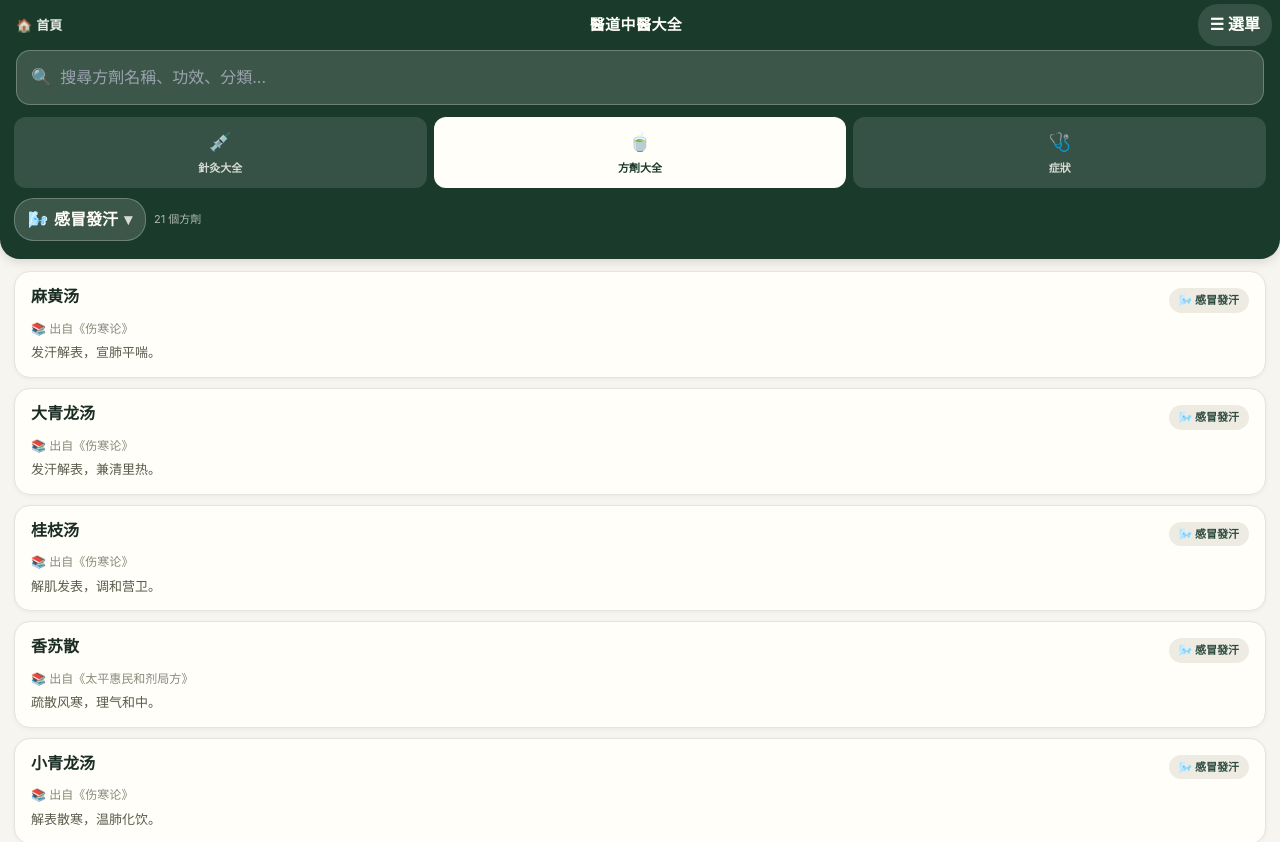
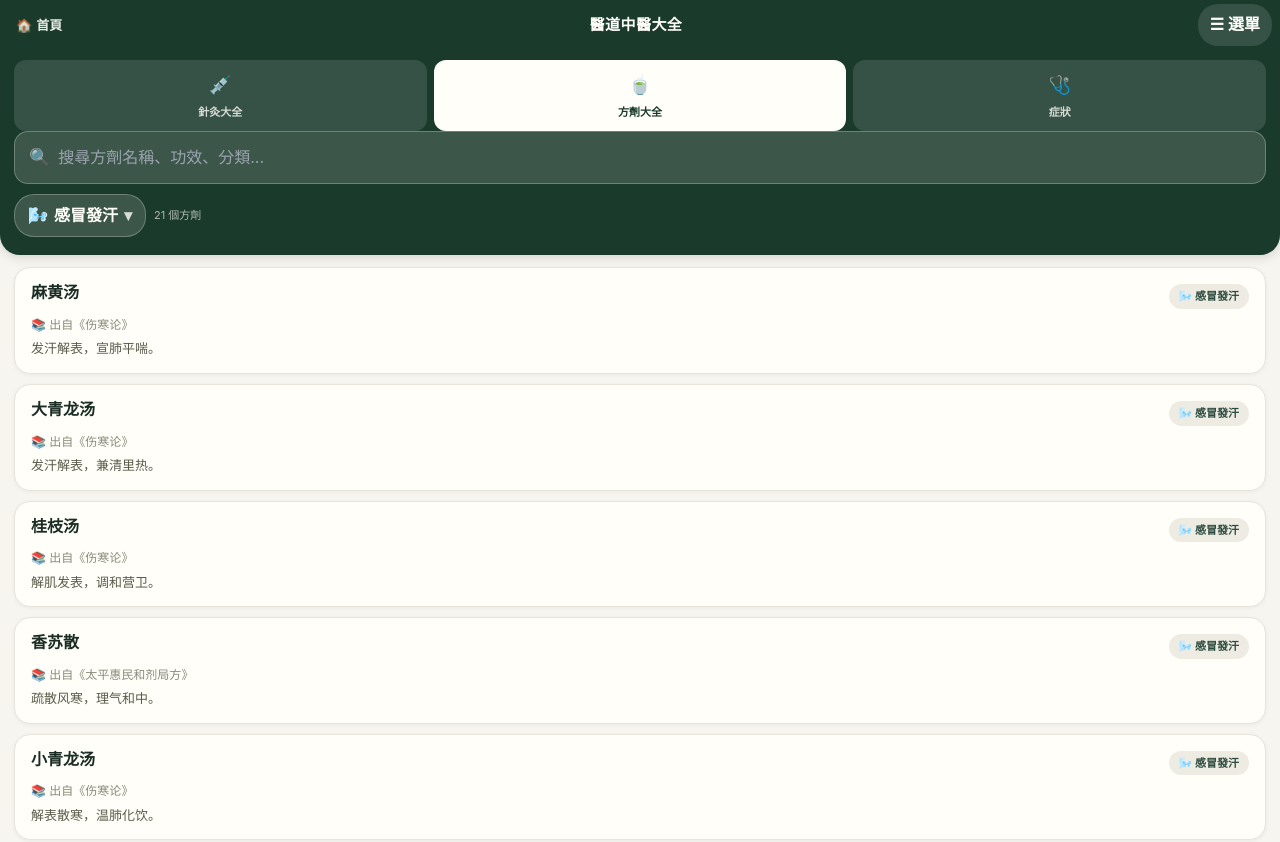
Before and after one commit to realtcmweb/tcm-knowledge-base, a Next.js app: page /en/db in a window 1280 px wide. Shown: the top 842 px of the page. Built offline with nearby package versions, Linux system fonts and the light colour scheme.

Commit message:
fix: search box above tabs for all 4 pages, unified header layout

```diff
--- a/app/[locale]/acu/page.tsx
+++ b/app/[locale]/acu/page.tsx
@@ -129,7 +129,7 @@ export default function AcupointsPage() {
         </div>
 
         {/* Search */}
-        <div style={{ padding: '0 16px' }}>
+        <div style={{ padding: '10px 14px 0' }}>
           <div style={{ display: 'flex', alignItems: 'center', gap: '8px', backgroundColor: 'rgba(255,254,249,0.15)', borderRadius: '14px', padding: '11px 14px', border: '1.5px solid rgba(255,254,249,0.25)' }}>
             <span style={{ fontSize: '16px', opacity: 0.8 }}>🔍</span>
             <input type="text" placeholder={loading ? '載入中...' : '搜尋穴位名稱、編碼...'} value={searchQuery} onChange={e => setSearchQuery(e.target.value)} disabled={loading} style={{ flex: 1, border: 'none', backgroundColor: 'transparent', outline: 'none', fontSize: '14px', color: '#FFFEF9' }} />
@@ -138,7 +138,7 @@ export default function AcupointsPage() {
         </div>
 
         {/* 3-Tab */}
-        <div style={{ display: 'flex', padding: '10px 14px 0', gap: '7px' }}>
+        <div style={{ display: 'flex', padding: '0 14px 0', gap: '7px' }}>
           {[{ href: '/acu', label: '針灸大全', emoji: '💉' }, { href: '/db', label: '方劑大全', emoji: '🍵' }, { href: '/symptoms', label: '症狀', emoji: '🩺' }].map(tab => (
             <Link key={tab.label} href={tab.href} style={{ flex: 1, padding: '9px 4px', backgroundColor: 'rgba(255,254,249,0.12)', color: 'rgba(255,254,249,0.8)', borderRadius: '12px', textDecoration: 'none', fontSize: '11px', fontWeight: 700, textAlign: 'center' }}>
               <div style={{ fontSize: '16px', marginBottom: '1px' }}>{tab.emoji}</div>
--- a/app/[locale]/db/page.tsx
+++ b/app/[locale]/db/page.tsx
@@ -203,12 +203,36 @@ export default function FormulasPage() {
           </div>
         </div>
 
+        {/* 3-Tab Navigation */}
+        <div style={{ display: 'flex', padding: '10px 14px 0', gap: '7px' }}>
+          {[
+            { href: '/acu', label: '針灸大全', emoji: '💉' },
+            { href: '/db', label: '方劑大全', emoji: '🍵' },
+            { href: '/symptoms', label: '症狀', emoji: '🩺' },
+          ].map(tab => (
+            <Link
+              key={tab.label}
+              href={tab.href}
+              style={{
+                flex: 1, padding: '10px 4px',
+                backgroundColor: tab.href === '/db' ? '#FFFEF9' : 'rgba(255,254,249,0.12)',
+                color: tab.href === '/db' ? '#1a3A2C' : 'rgba(255,254,249,0.8)',
+                border: 'none', borderRadius: '12px', textDecoration: 'none',
+                fontSize: '11px', fontWeight: 700, textAlign: 'center',
+              }}
+            >
+              <div style={{ fontSize: '18px', marginBottom: '2px' }}>{tab.emoji}</div>
+              <div>{tab.label}</div>
+            </Link>
+          ))}
+        </div>
+
         {/* Search */}
-        <div style={{ padding: '0 16px' }}>
+        <div style={{ padding: '0 14px 0' }}>
           <div style={{
             display: 'flex', alignItems: 'center', gap: '8px',
             backgroundColor: 'rgba(255,254,249,0.15)',
-            borderRadius: '14px', padding: '12px 14px',
+            borderRadius: '14px', padding: '11px 14px',
             border: '1.5px solid rgba(255,254,249,0.25)',
           }}>
             <span style={{ fontSize: '16px', opacity: 0.8 }}>🔍</span>
@@ -231,30 +255,6 @@ export default function FormulasPage() {
               }}>✕</button>
             )}
           </div>
-        </div>
-
-        {/* 3-Tab Navigation */}
-        <div style={{ display: 'flex', padding: '12px 14px 0', gap: '7px' }}>
-          {[
-            { href: '/acu', label: '針灸大全', emoji: '💉' },
-            { href: '/db', label: '方劑大全', emoji: '🍵' },
-            { href: '/symptoms', label: '症狀', emoji: '🩺' },
-          ].map(tab => (
-            <Link
-              key={tab.label}
-              href={tab.href}
-              style={{
-                flex: 1, padding: '10px 4px',
-                backgroundColor: tab.href === '/db' ? '#FFFEF9' : 'rgba(255,254,249,0.12)',
-                color: tab.href === '/db' ? '#1a3A2C' : 'rgba(255,254,249,0.8)',
-                border: 'none', borderRadius: '12px', textDecoration: 'none',
-                fontSize: '11px', fontWeight: 700, textAlign: 'center',
-              }}
-            >
-              <div style={{ fontSize: '18px', marginBottom: '2px' }}>{tab.emoji}</div>
-              <div>{tab.label}</div>
-            </Link>
-          ))}
         </div>
 
         {/* Category Pills */}
--- a/app/[locale]/herbs/page.tsx
+++ b/app/[locale]/herbs/page.tsx
@@ -141,21 +141,8 @@ export default function HerbsPage() {
           </div>
         </div>
 
-        {/* Search */}
-        <div style={{ padding: '0 16px' }}>
-          <div style={{ display: 'flex', alignItems: 'center', gap: 8, backgroundColor: 'rgba(255,254,249,0.15)', borderRadius: 14, padding: '12px 14px', border: '1.5px solid rgba(255,254,249,0.25)' }}>
-            <span style={{ fontSize: 16, opacity: 0.8 }}>🔍</span>
-            <input ref={searchRef} type="text" placeholder={loading ? '載入中...' : '搜尋中藥名稱、拼音...'} value={search} onChange={e => setSearch(e.target.value)}
-              disabled={loading}
-              style={{ flex: 1, border: 'none', background: 'transparent', outline: 'none', fontSize: 14, color: '#FFFEF9' }} />
-            {search && (
-              <button onClick={() => setSearch('')} style={{ background: 'rgba(255,254,249,0.2)', border: 'none', borderRadius: '50%', width: 20, height: 20, cursor: 'pointer', fontSize: 10, color: '#FFFEF9', display: 'flex', alignItems: 'center', justifyContent: 'center' }}>✕</button>
-            )}
-          </div>
-        </div>
-
         {/* 3-Tab Navigation */}
-        <div style={{ display: 'flex', padding: '12px 14px 0', gap: 7 }}>
+        <div style={{ display: 'flex', padding: '10px 14px 0', gap: 7 }}>
           {[
             { href: '/acu', label: '針灸大全', emoji: '💉' },
             { href: '/db', label: '方劑大全', emoji: '🍵' },
@@ -166,6 +153,19 @@ export default function HerbsPage() {
               <div>{tab.label}</div>
             </Link>
           ))}
+        </div>
+
+        {/* Search */}
+        <div style={{ padding: '0 14px 0' }}>
+          <div style={{ display: 'flex', alignItems: 'center', gap: 8, backgroundColor: 'rgba(255,254,249,0.15)', borderRadius: 14, padding: '11px 14px', border: '1.5px solid rgba(255,254,249,0.25)' }}>
+            <span style={{ fontSize: 16, opacity: 0.8 }}>🔍</span>
+            <input ref={searchRef} type="text" placeholder={loading ? '載入中...' : '搜尋中藥名稱、拼音...'} value={search} onChange={e => setSearch(e.target.value)}
+              disabled={loading}
+              style={{ flex: 1, border: 'none', background: 'transparent', outline: 'none', fontSize: 14, color: '#FFFEF9' }} />
+            {search && (
+              <button onClick={() => setSearch('')} style={{ background: 'rgba(255,254,249,0.2)', border: 'none', borderRadius: '50%', width: 20, height: 20, cursor: 'pointer', fontSize: 10, color: '#FFFEF9', display: 'flex', alignItems: 'center', justifyContent: 'center' }}>✕</button>
+            )}
+          </div>
         </div>
 
         {/* Category pills */}
--- a/app/[locale]/symptoms/page.tsx
+++ b/app/[locale]/symptoms/page.tsx
@@ -270,6 +270,15 @@ export default function SymptomsPage() {
           </div>
         </div>
 
+        {/* Search */}
+        <div style={{ padding: '10px 14px 0' }}>
+          <div style={{ display: 'flex', alignItems: 'center', gap: '8px', backgroundColor: 'rgba(255,254,249,0.15)', borderRadius: '14px', padding: '11px 14px', border: '1.5px solid rgba(255,254,249,0.25)' }}>
+            <span style={{ fontSize: '16px', opacity: 0.8 }}>🔍</span>
+            <input type="text" placeholder="搜尋症狀、疾病..." value={searchQuery} onChange={e => setSearchQuery(e.target.value)} style={{ flex: 1, border: 'none', backgroundColor: 'transparent', outline: 'none', fontSize: '14px', color: '#FFFEF9' }} />
+            {searchQuery && <button onClick={() => setSearchQuery('')} style={{ background: 'rgba(255,254,249,0.2)', border: 'none', borderRadius: '50%', width: '20px', height: '20px', cursor: 'pointer', fontSize: '10px', color: '#FFFEF9', display: 'flex', alignItems: 'center', justifyContent: 'center' }}>✕</button>}
+          </div>
+        </div>
+
         {/* 3-Tab Nav */}
         <div style={{ display: 'flex', padding: '12px 14px 0', gap: '7px' }}>
           {navItems.map(tab => (
@@ -280,14 +289,7 @@ export default function SymptomsPage() {
           ))}
         </div>
 
-        {/* Search */}
-        <div style={{ padding: '0 16px', marginTop: '12px' }}>
-          <div style={{ display: 'flex', alignItems: 'center', gap: '8px', backgroundColor: 'rgba(255,254,249,0.15)', borderRadius: '14px', padding: '11px 14px', border: '1.5px solid rgba(255,254,249,0.25)' }}>
-            <span style={{ fontSize: '16px', opacity: 0.8 }}>🔍</span>
-            <input type="text" placeholder="搜尋症狀、疾病..." value={searchQuery} onChange={e => setSearchQuery(e.target.value)} style={{ flex: 1, border: 'none', backgroundColor: 'transparent', outline: 'none', fontSize: '14px', color: '#FFFEF9' }} />
-            {searchQuery && <button onClick={() => setSearchQuery('')} style={{ background: 'rgba(255,254,249,0.2)', border: 'none', borderRadius: '50%', width: '20px', height: '20px', cursor: 'pointer', fontSize: '10px', color: '#FFFEF9', display: 'flex', alignItems: 'center', justifyContent: 'center' }}>✕</button>}
-          </div>
-        </div>
+
       </div>
 
       {/* Expert Mode: Specialty + Sub tabs */}
```
